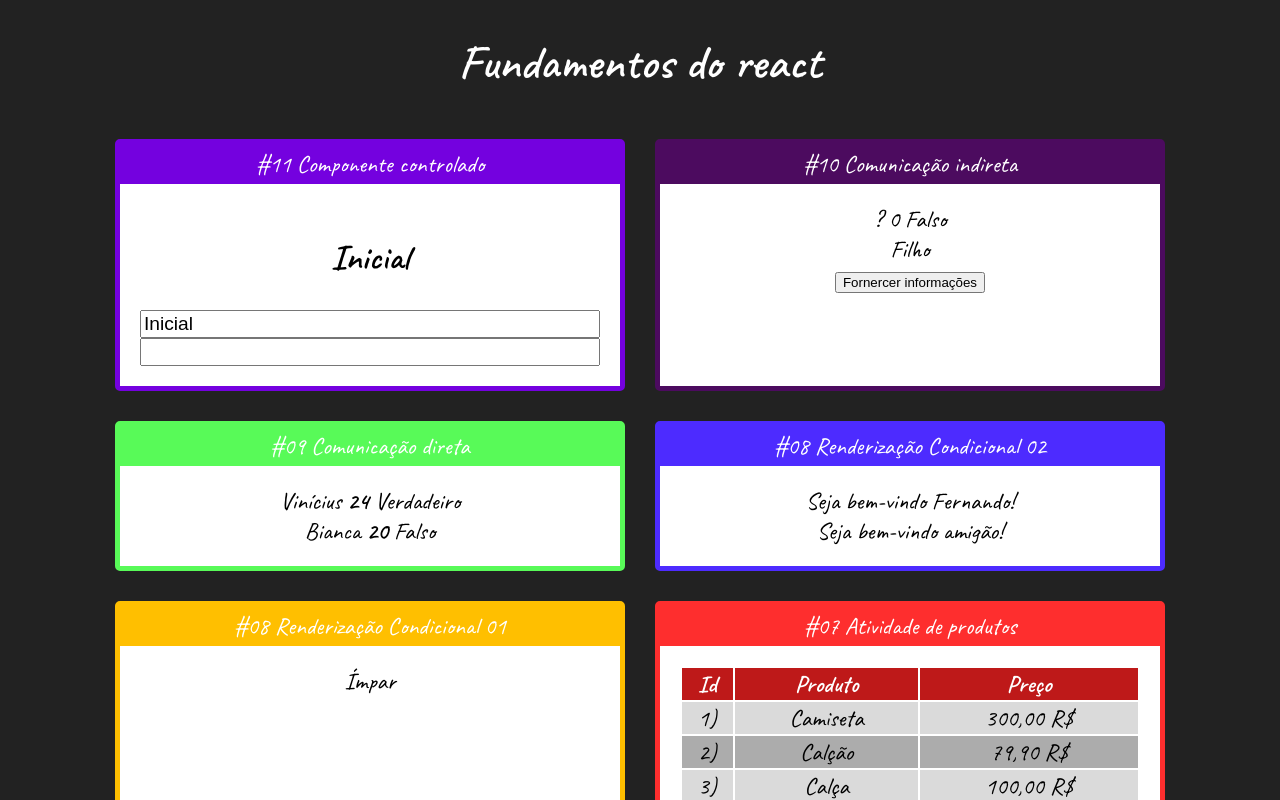
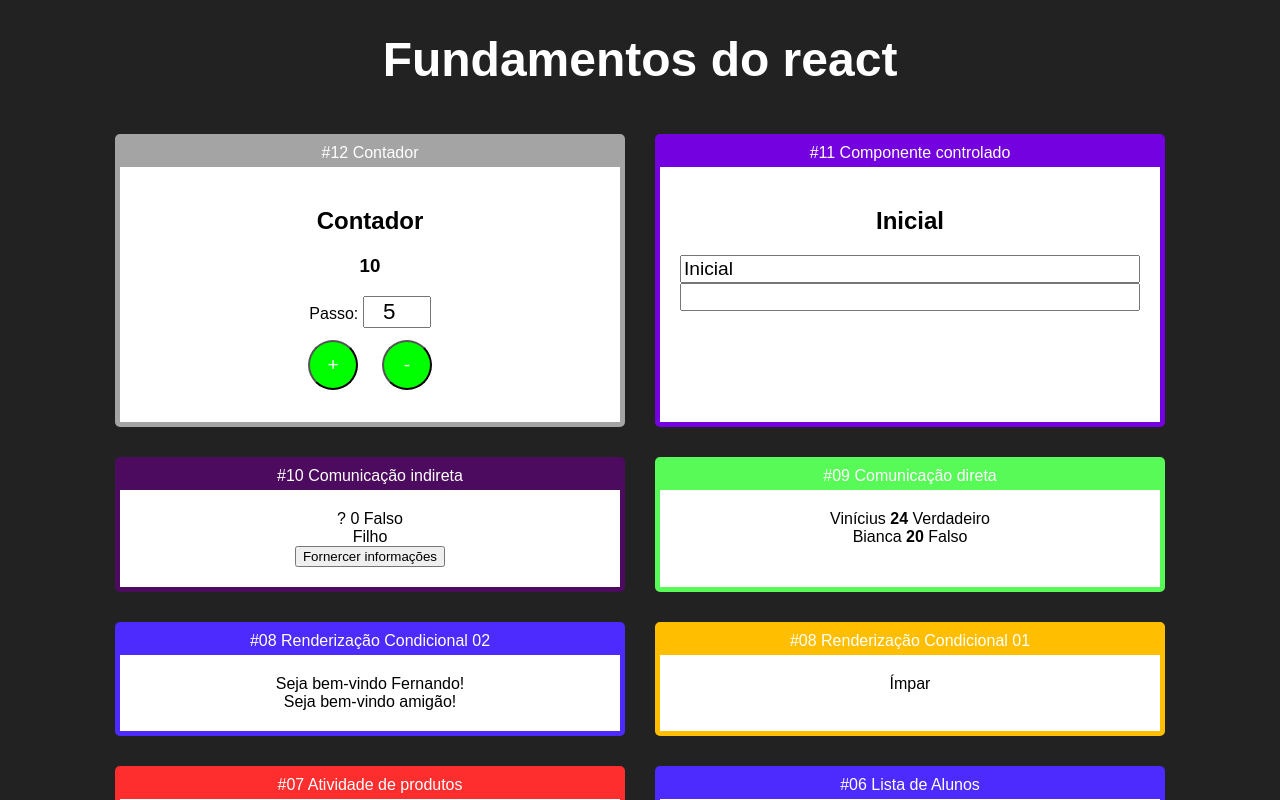
Before and after one commit to viniciusFUU/fundamentos-react, a React (Create React App) app: page / in a window 1280 px wide. Shown: the top 800 px of the page. Built offline with nearby package versions, Linux system fonts and the light colour scheme.

Commit message:
class 12 accountant

```diff
--- a/src/App.jsx
+++ b/src/App.jsx
@@ -15,12 +15,17 @@
 import ComunicacaoDireta from "./components/comunicacao/DiretaPai";
 import ComunicacaoIndireta from "./components/comunicacao/IndiretaPai";
 import Input from "./components/formulario/Input"
+import Contador from "./components/contador/Contador"
 
 export default () => (
   <div id="app">
     <h1>Fundamentos do react</h1>
 
     <div className="Cards">
+      <Card titulo="#12 Contador" color="#A4A4A4">
+        <Contador numeroInicial={10}></Contador>
+      </Card>
+
       <Card titulo="#11 Componente controlado" color="#7401DF">
         <Input></Input>
       </Card>
--- /dev/null
+++ b/src/components/contador/Contador.css
@@ -0,0 +1,16 @@
+.Contador input{
+    font-size: 1.4rem;
+    width: 60px;
+    text-align: center;
+}
+
+.Contador button{
+    margin: 12px;
+    height: 50px;
+    width: 50px;
+    border-radius: 50%;
+    font-size: 1.2rem;
+    background-color: #00FF00;
+    color: white;
+    text-align: center;
+}
--- /dev/null
+++ b/src/components/contador/Contador.jsx
@@ -0,0 +1,47 @@
+import "./Contador.css"
+import React from "react";
+
+export default class Contador extends React.Component {
+  state = {
+    numero: this.props.numeroInicial || 0,
+    passo: this.props.passoInicial || 5,
+  };
+
+  inc = () => {
+    this.setState({
+      numero: this.state.numero + this.state.passo,
+    });
+  };
+
+  dec = () => {
+    this.setState({
+      numero: this.state.numero - this.state.passo,
+    });
+  };
+
+  setPasso = (evento) => {
+    this.setState({
+      passo: +evento.target.value,
+    });
+  };
+
+  render() {
+    return (
+      <div className="Contador">
+        <h2>Contador</h2>
+        <h3>{this.state.numero}</h3>
+        <div>
+          <label htmlFor="passoInput">Passo: </label>
+          <input
+            id="passoInput"
+            type="number"
+            value={this.state.passo}
+            onChange={this.setPasso}
+          />
+        </div>
+        <button onClick={this.inc}>+</button>
+        <button onClick={this.dec}>-</button>
+      </div>
+    );
+  }
+}
--- a/src/components/layout/Card.css
+++ b/src/components/layout/Card.css
@@ -2,8 +2,8 @@
     border-radius: 5px;
     overflow: hidden;
     border: 5px solid;
-    font-family: 'Caveat', cursive;
-    font-size: 1.5rem;
+    font-family: Arial, Helvetica, sans-serif;
+    font-size: 1rem;
     margin: 15px;
 
     display: flex;
--- a/src/index.css
+++ b/src/index.css
@@ -2,6 +2,6 @@
     background-color: #222;
     color: white;
     text-align: center;
-    font-family: 'Caveat', cursive;
+    font-family: Arial, Helvetica, sans-serif;
     font-size: 1.5rem;
 }
```
